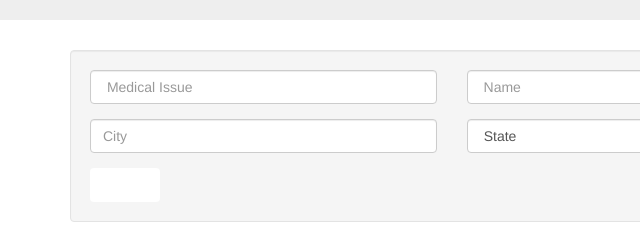
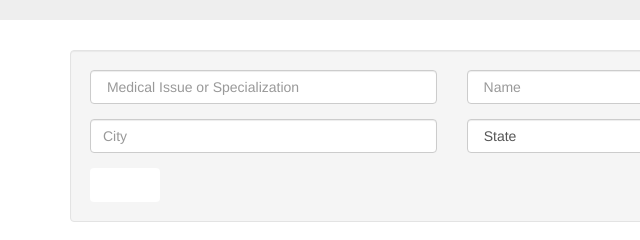
Before and after one commit to SNutakki/Physician-Finder, a website with bundled scripts: page index.html in a window 1280 px wide. Shown: the part 175-415 px from the top of the page, 0-640 px from the left. Built offline with nearby package versions, Linux system fonts and the light colour scheme.

```diff
--- a/index.html
+++ b/index.html
@@ -18,7 +18,7 @@
       <div class="row">
         <div class="col-md-4">
           <div class="form-group">
-            <input type="text" class="form-control" placeholder=" Medical Issue" id="issue-input">
+            <input type="text" class="form-control" placeholder=" Medical Issue or Specialization" id="issue-input">
           </div>
         </div>
         <div class="col-md-4">
@@ -31,7 +31,6 @@
                   <select class="form-control" id="sort-order">
                       <option value="best-match-asc">Sort Order</option>
                       <option value="best-match-asc">Best Match</option>
-                      <option value="rating-asc">Rating</option>
                       <option value="last-name-asc">Last Name</option>
                       <option value="first-name-asc">First Name</option>
                   </select>
--- a/js/doctor.js
+++ b/js/doctor.js
@@ -2,6 +2,7 @@
 
 function DoctorModule() {}
 
+//main function
 DoctorModule.prototype.getDoctors = function(
   medicalIssue,
   displayDoctors,
@@ -154,6 +155,7 @@
     }
 };
 
+
 function isLocationNotFree(lookup, search) {
     for (var i = 0, l = lookup.length; i < l; i++) {
         if (lookup[i][0] === search[0] && lookup[i][1] === search[1]) {
```
